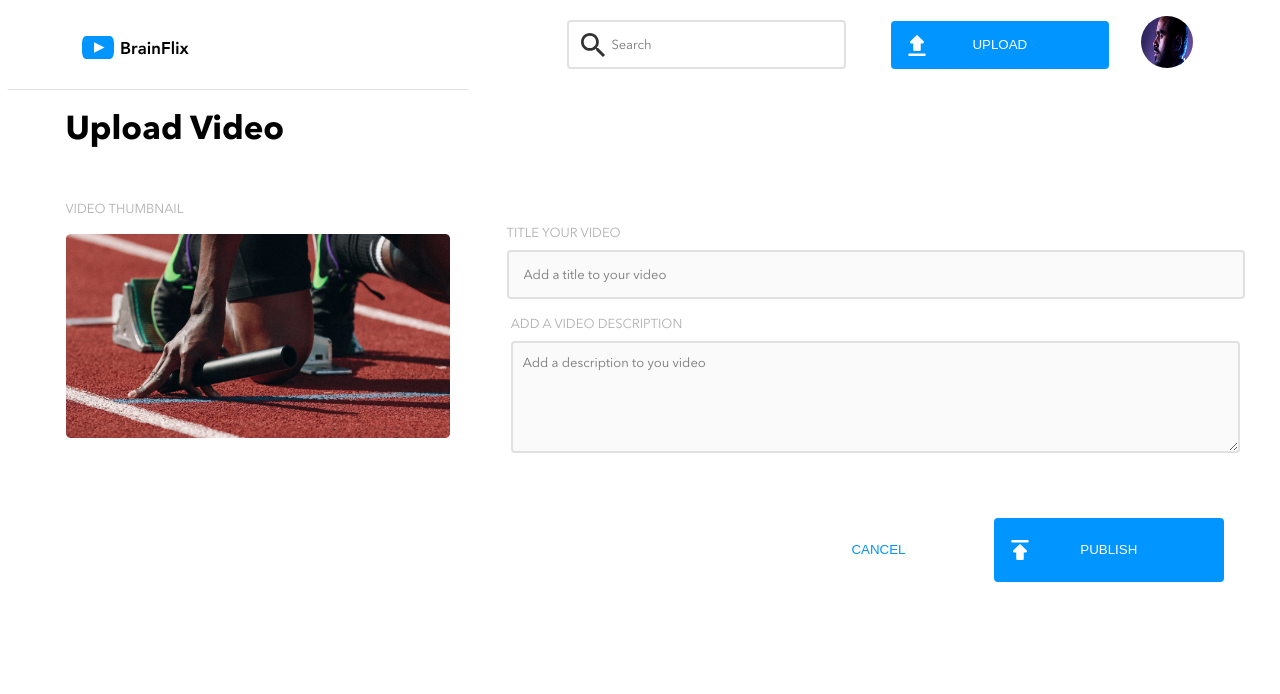
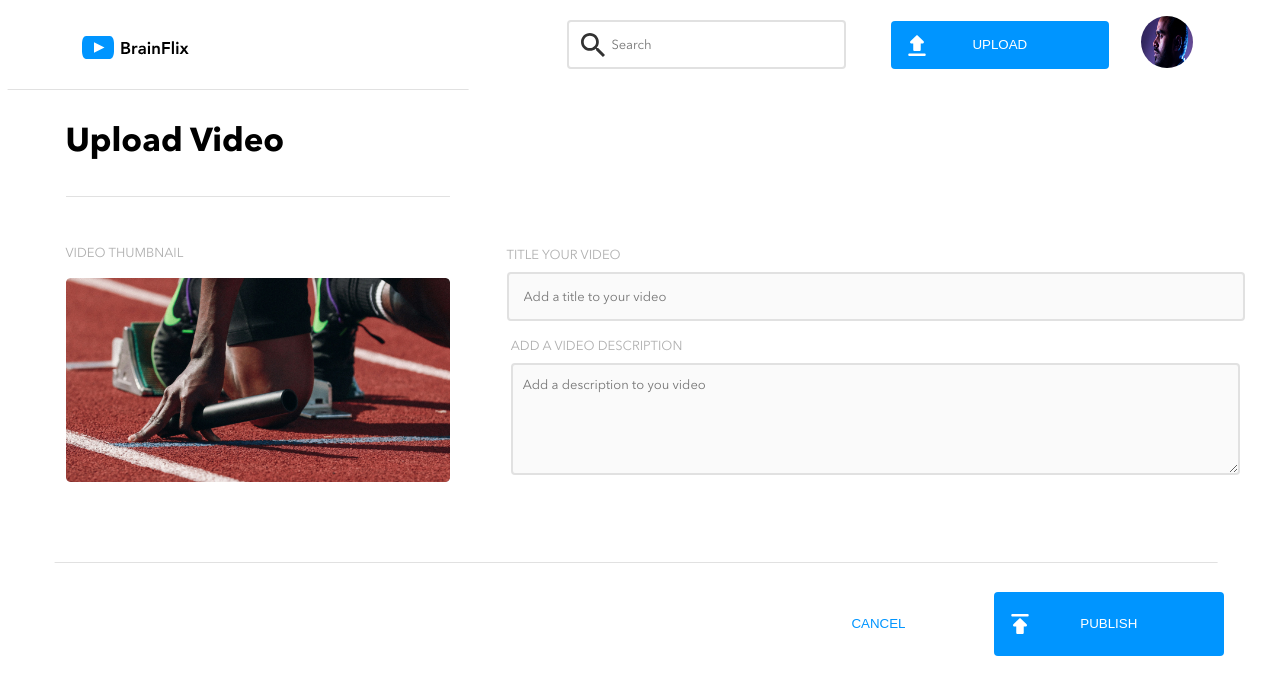
Before and after one commit to Marie-L1/maria-lukowich-brainflix, a React (Vite) app in the folder maria-lukowich-brainflix/: page /upload in a window 1280 px wide. Shown: the top 694 px of the page. Built offline with nearby package versions, Linux system fonts and the light colour scheme.

Commit message:
finishing the styling for the upload page tablet

```diff
--- a/maria-lukowich-brainflix/src/components/Header/Header.scss
+++ b/maria-lukowich-brainflix/src/components/Header/Header.scss
@@ -7,6 +7,7 @@ header{
     align-items: center;
     flex-wrap: nowrap;
     margin-left: 1.25rem;
+
 
     @include tablet {
         @include flex-row;
@@ -75,13 +76,12 @@ header{
 
     @include tablet{
         display: flex;
-        margin: 10px 1.5625rem 0 -3.75rem;
+        margin: .325rem -1rem 0 -3.75rem;
 
         &__profile-img{
             border-radius: 50%;
             height: 3.25rem;
             width: 3.25rem;
-            margin-top: -0.3125rem;
         }
     }
     @include desktop{
--- a/maria-lukowich-brainflix/src/components/Hero/Hero.scss
+++ b/maria-lukowich-brainflix/src/components/Hero/Hero.scss
@@ -10,7 +10,7 @@
     &__title{
         @include page-header;
         position: relative;
-        padding-top: 1.25rem;
+        padding: 2rem 0;
         margin-top: 0;
 
         &::before {
@@ -44,6 +44,21 @@
 
     @include tablet{
 
+        &__title{
+            &::after {
+                content: "";
+                position: absolute;
+                height: .0625rem;
+                left: 50%;
+                width: 100%;
+                background-color: $mercury;
+                transform: translateX(-50%);
+            }
+                &::after {
+                    bottom: 0;
+                }
+        }
+
         &__img-wrapper{
             justify-content: flex-start;
         }
--- a/maria-lukowich-brainflix/src/components/PublishBtn/PublishBtn.scss
+++ b/maria-lukowich-brainflix/src/components/PublishBtn/PublishBtn.scss
@@ -7,8 +7,22 @@
     flex-direction: column;
     justify-content: center;
     align-items: center;
-    margin-top: 1.875rem;
-    margin-left: 1.5625rem;
+    padding-top: 1.875rem;
+    margin: 0.875rem 0 0 1.5625rem;
+    position: relative;
+
+        &::before {
+            content: "";
+            position: absolute;
+            left: 52%;
+            width: 95%;
+            height: .0625rem;
+            background-color: $mercury;
+            transform: translateX(-50%);
+        }
+            &::before {
+                top: 0;
+            };
 
     &__publish{
         @include flex-center-content;
@@ -55,7 +69,7 @@
     @include tablet{
         flex-direction: row-reverse;
         justify-content: flex-start;
-        margin: 3.125rem 0.9375rem 0 0;
+        margin: 3.125rem 0 0 0;
 
         &__publish,  &__cancel{
             width: 23vw;
```
